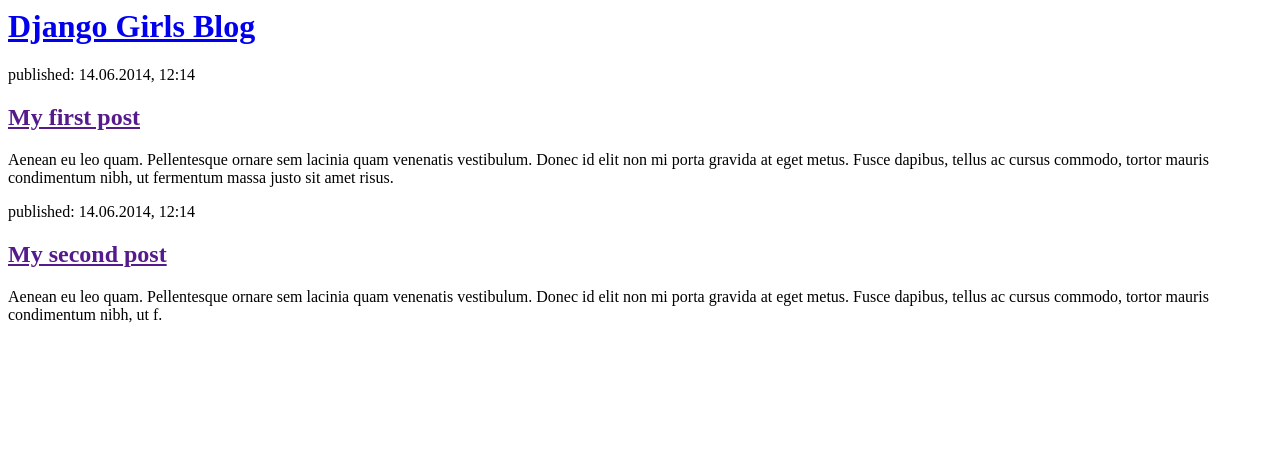
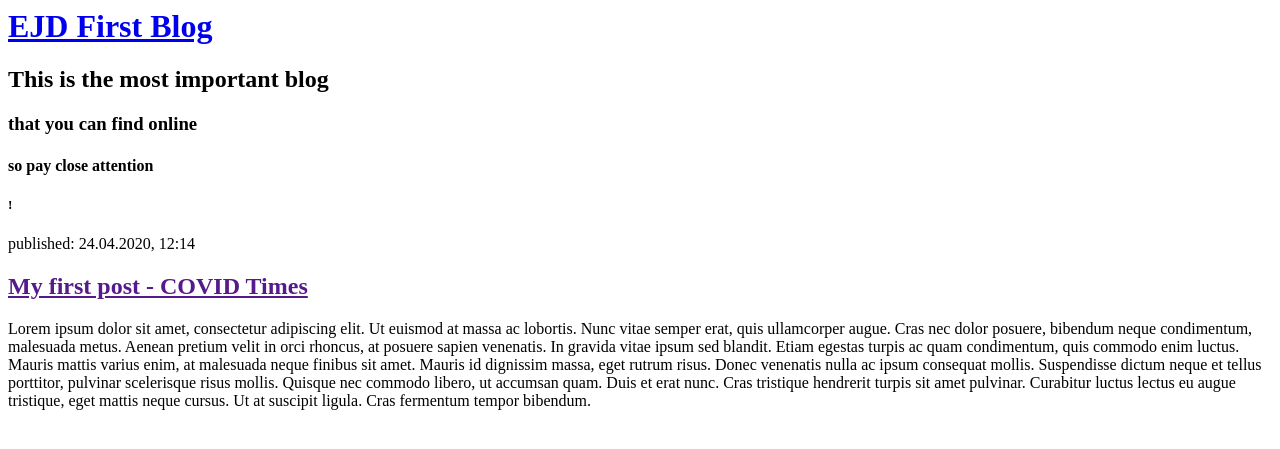
Before and after one commit to ejdarder/my-first-blog, a Django app: page / in a window 1280 px wide. Shown: the top 449 px of the page. Run offline with Django 3.2, Linux system fonts and the light colour scheme.

Commit message:
personalized my blog.

```diff
--- a/blog/templates/blog/post_list.html
+++ b/blog/templates/blog/post_list.html
@@ -4,19 +4,20 @@
     </head>
     <body>
         <div>
-            <h1><a href="/">Django Girls Blog</a></h1>
+            <h1><a href="/">EJD First Blog</a></h1>
         </div>
 
         <div>
-            <p>published: 14.06.2014, 12:14</p>
-            <h2><a href="">My first post</a></h2>
-            <p>Aenean eu leo quam. Pellentesque ornare sem lacinia quam venenatis vestibulum. Donec id elit non mi porta gravida at eget metus. Fusce dapibus, tellus ac cursus commodo, tortor mauris condimentum nibh, ut fermentum massa justo sit amet risus.</p>
+        	<h2>This is the most important blog</h2>
+        	<h3>that you can find online</h3>
+        	<h4>so pay close attention</h4>
+        	<h5>!</h5>
+        </div>
+        <div>
+            <p>published: 24.04.2020, 12:14</p>
+            <h2><a href="">My first post - COVID Times</a></h2>
+            <p>Lorem ipsum dolor sit amet, consectetur adipiscing elit. Ut euismod at massa ac lobortis. Nunc vitae semper erat, quis ullamcorper augue. Cras nec dolor posuere, bibendum neque condimentum, malesuada metus. Aenean pretium velit in orci rhoncus, at posuere sapien venenatis. In gravida vitae ipsum sed blandit. Etiam egestas turpis ac quam condimentum, quis commodo enim luctus. Mauris mattis varius enim, at malesuada neque finibus sit amet. Mauris id dignissim massa, eget rutrum risus. Donec venenatis nulla ac ipsum consequat mollis. Suspendisse dictum neque et tellus porttitor, pulvinar scelerisque risus mollis. Quisque nec commodo libero, ut accumsan quam. Duis et erat nunc. Cras tristique hendrerit turpis sit amet pulvinar. Curabitur luctus lectus eu augue tristique, eget mattis neque cursus. Ut at suscipit ligula. Cras fermentum tempor bibendum.</p>
         </div>
 
-        <div>
-            <p>published: 14.06.2014, 12:14</p>
-            <h2><a href="">My second post</a></h2>
-            <p>Aenean eu leo quam. Pellentesque ornare sem lacinia quam venenatis vestibulum. Donec id elit non mi porta gravida at eget metus. Fusce dapibus, tellus ac cursus commodo, tortor mauris condimentum nibh, ut f.</p>
-        </div>
     </body>
 </html>
```
